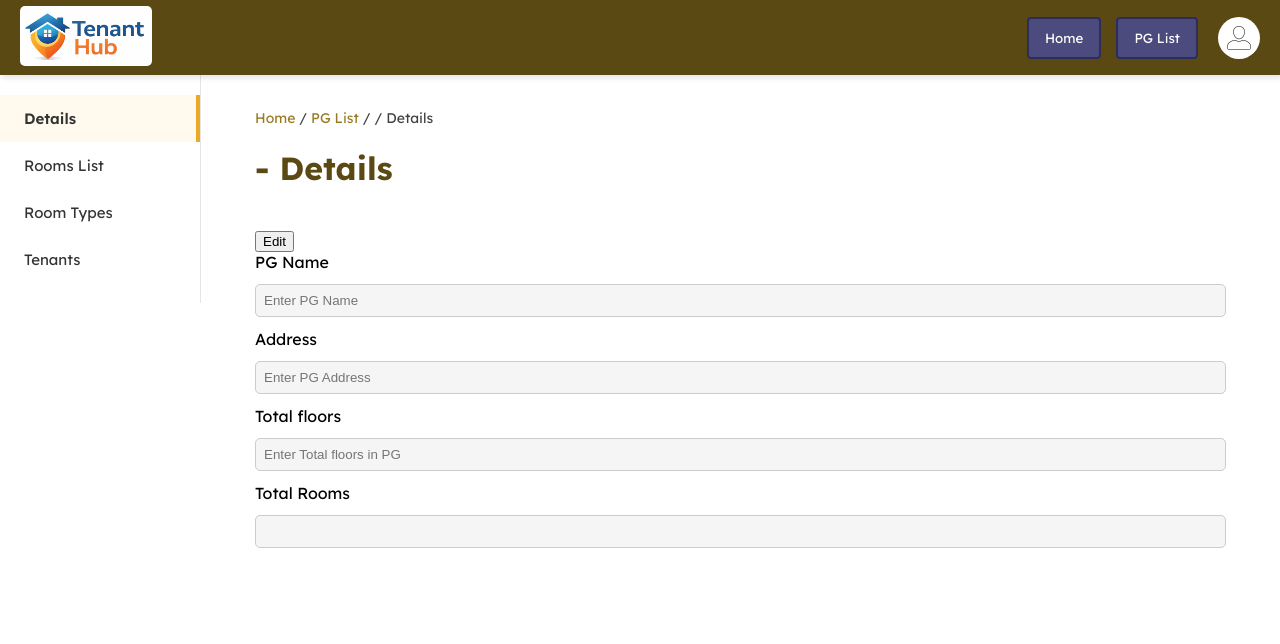
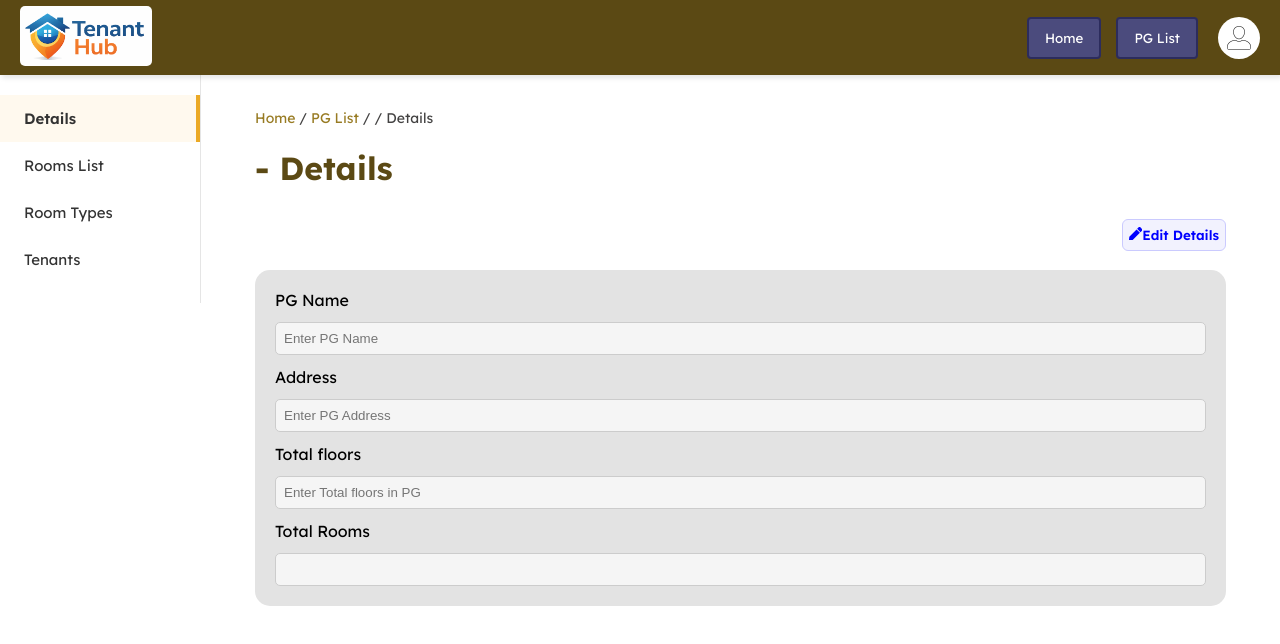
Before and after one commit to aayush674/Tenant-Hub, a React (Create React App) app in the folder frontend/: page /pg/1 in a window 1280 px wide. Shown: the top 644 px of the page. Built offline with nearby package versions, Linux system fonts and the light colour scheme; no server answers; sample sign-in values are in the browser's storage.

Commit message:
Updated PG Details form UI

```diff
--- a/frontend/src/components/pgDetails.js
+++ b/frontend/src/components/pgDetails.js
@@ -2,6 +2,7 @@ import { useState, useEffect } from "react";
 import { useNavigate, useParams } from "react-router-dom";
 import { authFetch } from "../api/apiClient";
 import "../styles/pgDetails.css";
+import { FaPen } from "react-icons/fa";
 
 function PGDetails() {
     const navigate = useNavigate();
@@ -43,6 +44,7 @@ function PGDetails() {
             }
             const data = await res.json();
             setPgData(formData);
+            setEditMode(false);
         }
         catch (err) {
             setError({ detail: "Something went wrong. Please try again." });
@@ -67,9 +69,11 @@ function PGDetails() {
             <div className="pg-details-header">
                 <h1>{pgData && pgData.name} - Details</h1>
             </div>
-            {!editMode && <div className="edit-button">
-                <button onClick={()=> setEditMode(true)}>Edit</button>
+            <div className="form-header-block">
+            {!editMode && <div>
+                <button className="edit-button" onClick={()=> setEditMode(true)}><FaPen />Edit Details</button>
             </div>}
+            </div>
             <div className={`pg-details-form ${editMode ? 'enabled' : 'disabled'}`}>
                 <form onSubmit={handleSubmit}>
                     <div>PG Name</div>
@@ -128,8 +132,8 @@ function PGDetails() {
                     />
 
                     {editMode && <div className="edit-mode-buttons">
+                    <button type="button" onClick={()=> setEditMode(false)}>Cancel</button>
                     <button type="submit">Submit</button>
-                    <button type="button" onClick={()=> setEditMode(false)}>Cancel</button>
                     </div>}
                 </form>
             </div>
--- a/frontend/src/styles/pgDetails.css
+++ b/frontend/src/styles/pgDetails.css
@@ -23,11 +23,20 @@
     display: flex;
     justify-content: space-between;
     align-items: center;
-    margin-bottom: 20px;
 }
 
 .pg-details-header h1 {
     color: #5b4914;
+}
+
+.pg-details-form{
+    background-color: #e3e3e3;
+    padding: 20px;
+    border-radius: 15px;
+}
+
+.pg-details-form.enabled{
+    background-color: white;
 }
 
 .pg-details-form form {
@@ -46,3 +55,73 @@
   outline: none;
   border-color: #987b23;
 }
+
+.form-header-block{
+    margin-bottom: 10px;
+    min-height: 50px;
+    display: flex;
+    justify-content: flex-end;
+    align-items: center;
+}
+
+.edit-button{
+    color: blue;
+    background-color: #f2f2fe;
+    border: 1px solid #cacafe;
+    border-radius: 6px;
+    font-weight: 600;
+    font-family: "Lexend", sans-serif;
+    min-height: 32px;
+    min-width: 100px;
+    transition: all 0.2s ease;
+    cursor: pointer;
+}
+
+.edit-button:hover{
+    background-color: #d1d1ff;
+    border-color: #a5a5fc;
+}
+
+.edit-mode-buttons{
+    display: flex;
+    justify-content: flex-end;
+    align-items: center;
+    gap: 15px;
+    margin-top: 15px;
+}
+
+.edit-mode-buttons button[type='submit']{
+    color: green;
+    background-color: #f2fef2;
+    border: 1px solid #cafeca;
+    border-radius: 6px;
+    font-weight: 600;
+    font-family: "Lexend", sans-serif;
+    min-height: 32px;
+    min-width: 100px;
+    transition: all 0.2s ease;
+    cursor: pointer;
+}
+
+.edit-mode-buttons button[type='submit']:hover{
+    background-color: #d1ffd1;
+    border-color: #a5fca5;
+}
+
+.edit-mode-buttons button[type='button']{
+    color: red;
+    background-color: #fef2f2;
+    border: 1px solid #fecaca;
+    border-radius: 6px;
+    font-weight: 600;
+    font-family: "Lexend", sans-serif;
+    min-height: 32px;
+    min-width: 100px;
+    transition: all 0.2s ease;
+    cursor: pointer;
+}
+
+.edit-mode-buttons button[type='button']:hover{
+    background-color: #ffd1d1;
+    border-color: #fca5a5;
+}
```
